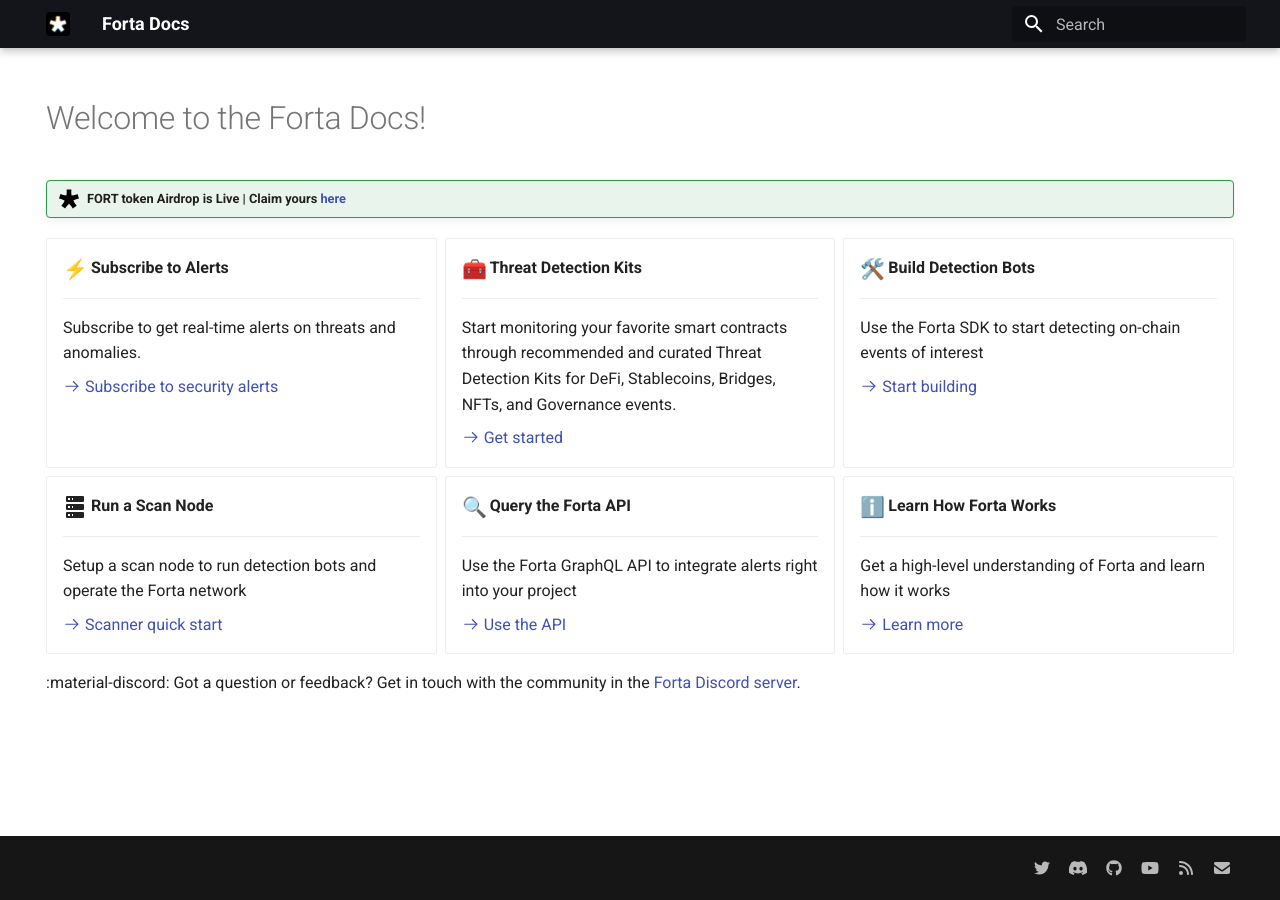
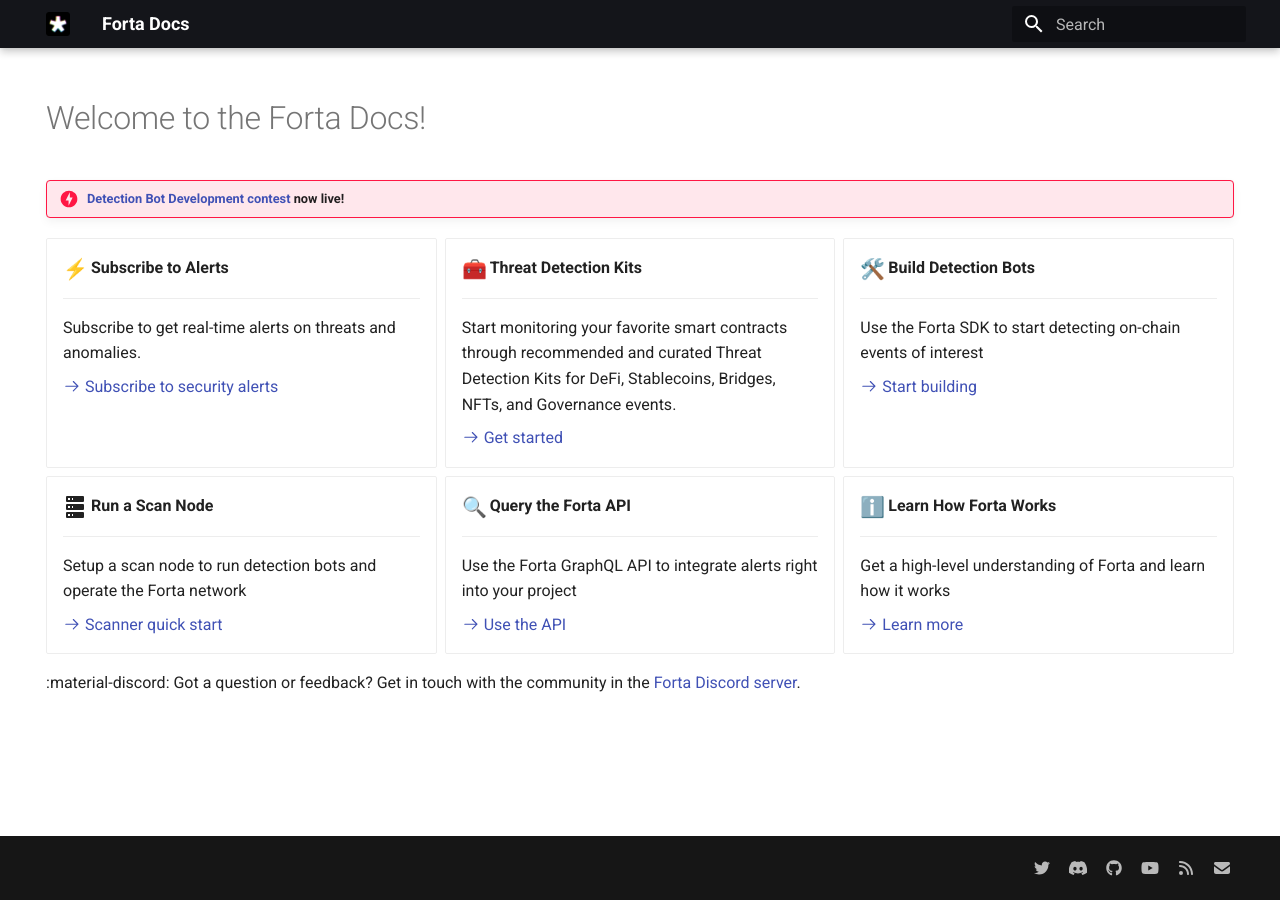
Before and after one commit to forta-network/docs, an MkDocs documentation site: the page built from docs/index.md, in a window 1280 px wide. Built offline with MkDocs 1.6.1 and Material for MkDocs 9.7.7, drawn with Linux system fonts in a browser that asks for light colours; emoji names are drawn with the system emoji font.

Commit message:
add contest banner to landing page

```diff
--- a/docs/index.md
+++ b/docs/index.md
@@ -7,7 +7,7 @@
 
 # Welcome to the Forta Docs!
 
-!!! forta "FORT token Airdrop is Live | Claim yours [here](https://airdrop.forta.network/)"
+!!! danger "[Detection Bot Development contest](contest7-forta.md) now live!"
 
 <div class="grid cards" markdown>
 
```
